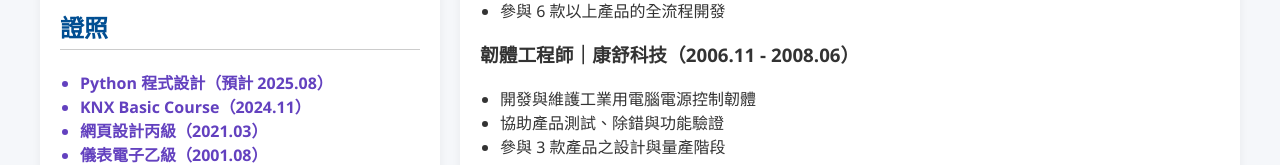
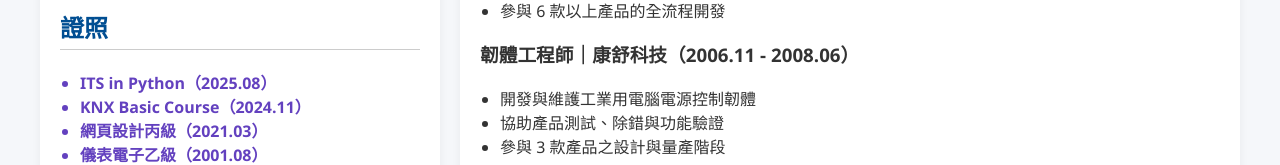
Before and after one commit to omniknow/About-the-Pavilion-Master, a plain HTML site: page index.html in a window 1280 px wide. Shown: the part 919-1084 px from the top of the page. Drawn offline with Linux system fonts and the light colour scheme.

Commit message:
ITS in Python certificate pass

```diff
--- a/index.html
+++ b/index.html
@@ -248,7 +248,7 @@ function swapImage() {
 
             <h2>證照</h2>
             <ul>
-                <li id="strong">Python 程式設計（預計 2025.08）</li>
+                <li id="strong">ITS in Python（2025.08）</li>
                 <li id="strong">KNX Basic Course（2024.11）</li>
                 <li id="strong">網頁設計丙級（2021.03）</li>
                 <li id="strong">儀表電子乙級（2001.08）</li>
```
Also changed, not shown: about-the-pavilion-master-qrcode.png (deleted), 1 other file.
